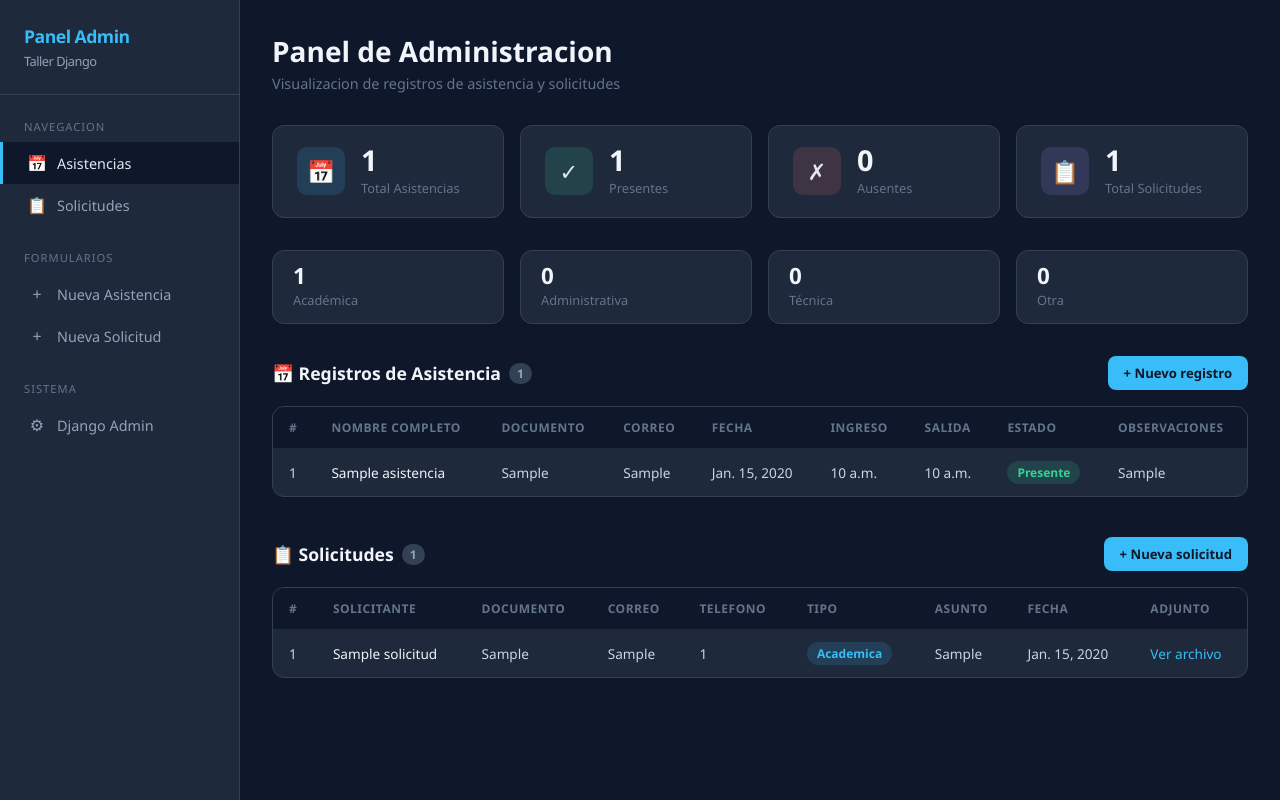
After one commit to matheuruales/taller_formularios_nombre_estudiantes, a Django app: page / in a window 1280 px wide. The commit adds this page. Run offline with Django 5.2, Linux system fonts and the light colour scheme; tables that the repository leaves empty hold one stand-in row (values such as "Sample post").

Commit message:
dashboard

```diff
--- a/asistencia/forms.py
+++ b/asistencia/forms.py
@@ -3,6 +3,8 @@ from .models import Asistencia
 
 
 class AsistenciaForm(forms.ModelForm):
+    presente = forms.BooleanField(required=False)
+
     class Meta:
         model = Asistencia
         fields = [
--- /dev/null
+++ b/dashboard/apps.py
@@ -0,0 +1,6 @@
+from django.apps import AppConfig
+
+
+class DashboardConfig(AppConfig):
+    default_auto_field = 'django.db.models.BigAutoField'
+    name = 'dashboard'
--- /dev/null
+++ b/dashboard/templates/dashboard/index.html
@@ -0,0 +1,386 @@
+<!DOCTYPE html>
+<html lang="es">
+<head>
+  <meta charset="UTF-8" />
+  <meta name="viewport" content="width=device-width, initial-scale=1.0"/>
+  <title>Dashboard - Panel de Administracion</title>
+  <style>
+    *, *::before, *::after { box-sizing: border-box; margin: 0; padding: 0; }
+
+    body {
+      font-family: 'Segoe UI', system-ui, sans-serif;
+      background: #0f172a;
+      color: #e2e8f0;
+      min-height: 100vh;
+    }
+
+    /* ---- SIDEBAR ---- */
+    .sidebar {
+      position: fixed;
+      top: 0; left: 0;
+      width: 240px;
+      height: 100vh;
+      background: #1e293b;
+      border-right: 1px solid #334155;
+      display: flex;
+      flex-direction: column;
+      padding: 24px 0;
+      z-index: 100;
+    }
+    .sidebar-logo {
+      padding: 0 24px 24px;
+      border-bottom: 1px solid #334155;
+      font-size: 1.1rem;
+      font-weight: 700;
+      color: #38bdf8;
+      letter-spacing: -0.5px;
+    }
+    .sidebar-logo span { color: #94a3b8; font-weight: 400; font-size: 0.8rem; display: block; margin-top: 4px; }
+    .sidebar-nav { padding: 16px 0; flex: 1; }
+    .nav-label { padding: 8px 24px; font-size: 0.7rem; text-transform: uppercase; letter-spacing: 1px; color: #64748b; }
+    .nav-link {
+      display: flex; align-items: center; gap: 10px;
+      padding: 10px 24px;
+      color: #94a3b8;
+      text-decoration: none;
+      font-size: 0.9rem;
+      transition: all 0.15s;
+      border-left: 3px solid transparent;
+    }
+    .nav-link:hover, .nav-link.active {
+      color: #e2e8f0;
+      background: #0f172a;
+      border-left-color: #38bdf8;
+    }
+    .nav-icon { font-size: 1rem; width: 20px; text-align: center; }
+
+    /* ---- MAIN CONTENT ---- */
+    .main { margin-left: 240px; padding: 32px; }
+
+    .page-header { margin-bottom: 32px; }
+    .page-header h1 { font-size: 1.75rem; font-weight: 700; color: #f1f5f9; }
+    .page-header p { color: #64748b; font-size: 0.9rem; margin-top: 4px; }
+
+    /* ---- STAT CARDS ---- */
+    .stats-grid {
+      display: grid;
+      grid-template-columns: repeat(auto-fit, minmax(200px, 1fr));
+      gap: 16px;
+      margin-bottom: 32px;
+    }
+    .stat-card {
+      background: #1e293b;
+      border: 1px solid #334155;
+      border-radius: 12px;
+      padding: 20px 24px;
+      display: flex;
+      align-items: center;
+      gap: 16px;
+    }
+    .stat-icon {
+      width: 48px; height: 48px;
+      border-radius: 10px;
+      display: flex; align-items: center; justify-content: center;
+      font-size: 1.4rem;
+      flex-shrink: 0;
+    }
+    .stat-icon.blue  { background: rgba(56,189,248,0.15); }
+    .stat-icon.green { background: rgba(52,211,153,0.15); }
+    .stat-icon.red   { background: rgba(248,113,113,0.15); }
+    .stat-icon.purple{ background: rgba(167,139,250,0.15); }
+    .stat-value { font-size: 1.8rem; font-weight: 700; color: #f1f5f9; line-height: 1; }
+    .stat-label { font-size: 0.8rem; color: #64748b; margin-top: 4px; }
+
+    /* ---- SECTION TABS ---- */
+    .section { margin-bottom: 40px; }
+    .section-header {
+      display: flex; align-items: center; justify-content: space-between;
+      margin-bottom: 16px;
+    }
+    .section-title {
+      font-size: 1.1rem; font-weight: 600; color: #f1f5f9;
+      display: flex; align-items: center; gap: 8px;
+    }
+    .badge {
+      background: #334155;
+      color: #94a3b8;
+      font-size: 0.75rem;
+      padding: 2px 8px;
+      border-radius: 999px;
+    }
+    .btn-add {
+      padding: 8px 16px;
+      background: #38bdf8;
+      color: #0f172a;
+      border-radius: 8px;
+      text-decoration: none;
+      font-size: 0.82rem;
+      font-weight: 600;
+      transition: background 0.15s;
+    }
+    .btn-add:hover { background: #7dd3fc; }
+
+    /* ---- TABLE ---- */
+    .table-wrap {
+      background: #1e293b;
+      border: 1px solid #334155;
+      border-radius: 12px;
+      overflow: hidden;
+    }
+    table { width: 100%; border-collapse: collapse; font-size: 0.85rem; }
+    thead tr { background: #0f172a; }
+    thead th {
+      padding: 12px 16px;
+      text-align: left;
+      font-size: 0.75rem;
+      text-transform: uppercase;
+      letter-spacing: 0.5px;
+      color: #64748b;
+      font-weight: 600;
+    }
+    tbody tr { border-top: 1px solid #1e293b; transition: background 0.1s; }
+    tbody tr:hover { background: #263348; }
+    td { padding: 12px 16px; color: #cbd5e1; vertical-align: middle; }
+    td.name { color: #f1f5f9; font-weight: 500; }
+
+    .pill {
+      display: inline-block;
+      padding: 3px 10px;
+      border-radius: 999px;
+      font-size: 0.75rem;
+      font-weight: 600;
+    }
+    .pill-green  { background: rgba(52,211,153,0.15); color: #34d399; }
+    .pill-red    { background: rgba(248,113,113,0.15); color: #f87171; }
+    .pill-blue   { background: rgba(56,189,248,0.15);  color: #38bdf8; }
+    .pill-purple { background: rgba(167,139,250,0.15); color: #a78bfa; }
+    .pill-orange { background: rgba(251,146,60,0.15);  color: #fb923c; }
+    .pill-gray   { background: rgba(100,116,139,0.15); color: #94a3b8; }
+
+    .empty-row td {
+      text-align: center;
+      padding: 32px;
+      color: #475569;
+    }
+
+    /* ---- TIPO MAP ---- */
+    /* chips for solicitud types */
+
+    /* ---- RESPONSIVE ---- */
+    @media (max-width: 900px) {
+      .sidebar { width: 64px; }
+      .sidebar-logo, .nav-label { display: none; }
+      .nav-link { padding: 12px; justify-content: center; }
+      .nav-link span { display: none; }
+      .main { margin-left: 64px; padding: 20px; }
+    }
+  </style>
+</head>
+<body>
+
+<!-- SIDEBAR -->
+<nav class="sidebar">
+  <div class="sidebar-logo">
+    Panel Admin
+    <span>Taller Django</span>
+  </div>
+  <div class="sidebar-nav">
+    <div class="nav-label">Navegacion</div>
+    <a href="#asistencias" class="nav-link active">
+      <span class="nav-icon">&#128197;</span>
+      <span>Asistencias</span>
+    </a>
+    <a href="#solicitudes" class="nav-link">
+      <span class="nav-icon">&#128203;</span>
+      <span>Solicitudes</span>
+    </a>
+    <div class="nav-label" style="margin-top:16px;">Formularios</div>
+    <a href="/asistencia/" class="nav-link">
+      <span class="nav-icon">&#43;</span>
+      <span>Nueva Asistencia</span>
+    </a>
+    <a href="/solicitudes/" class="nav-link">
+      <span class="nav-icon">&#43;</span>
+      <span>Nueva Solicitud</span>
+    </a>
+    <div class="nav-label" style="margin-top:16px;">Sistema</div>
+    <a href="/admin/" class="nav-link">
+      <span class="nav-icon">&#9881;</span>
+      <span>Django Admin</span>
+    </a>
+  </div>
+</nav>
+
+<!-- MAIN -->
+<main class="main">
+
+  <div class="page-header">
+    <h1>Panel de Administracion</h1>
+    <p>Visualizacion de registros de asistencia y solicitudes</p>
+  </div>
+
+  <!-- STAT CARDS -->
+  <div class="stats-grid">
+    <div class="stat-card">
+      <div class="stat-icon blue">&#128197;</div>
+      <div>
+        <div class="stat-value">{{ total_asistencias }}</div>
+        <div class="stat-label">Total Asistencias</div>
+      </div>
+    </div>
+    <div class="stat-card">
+      <div class="stat-icon green">&#10003;</div>
+      <div>
+        <div class="stat-value">{{ total_presentes }}</div>
+        <div class="stat-label">Presentes</div>
+      </div>
+    </div>
+    <div class="stat-card">
+      <div class="stat-icon red">&#10007;</div>
+      <div>
+        <div class="stat-value">{{ total_ausentes }}</div>
+        <div class="stat-label">Ausentes</div>
+      </div>
+    </div>
+    <div class="stat-card">
+      <div class="stat-icon purple">&#128203;</div>
+      <div>
+        <div class="stat-value">{{ total_solicitudes }}</div>
+        <div class="stat-label">Total Solicitudes</div>
+      </div>
+    </div>
+  </div>
+
+  <!-- SOLICITUDES POR TIPO -->
+  {% if total_solicitudes %}
+  <div class="stats-grid" style="margin-bottom:32px;">
+    {% for tipo, count in solicitudes_por_tipo.items %}
+    <div class="stat-card" style="padding:14px 20px;">
+      <div>
+        <div class="stat-value" style="font-size:1.4rem;">{{ count }}</div>
+        <div class="stat-label">{{ tipo }}</div>
+      </div>
+    </div>
+    {% endfor %}
+  </div>
+  {% endif %}
+
+  <!-- TABLE: ASISTENCIAS -->
+  <div class="section" id="asistencias">
+    <div class="section-header">
+      <div class="section-title">
+        &#128197; Registros de Asistencia
+        <span class="badge">{{ total_asistencias }}</span>
+      </div>
+      <a href="/asistencia/" class="btn-add">+ Nuevo registro</a>
+    </div>
+    <div class="table-wrap">
+      <table>
+        <thead>
+          <tr>
+            <th>#</th>
+            <th>Nombre Completo</th>
+            <th>Documento</th>
+            <th>Correo</th>
+            <th>Fecha</th>
+            <th>Ingreso</th>
+            <th>Salida</th>
+            <th>Estado</th>
+            <th>Observaciones</th>
+          </tr>
+        </thead>
+        <tbody>
+          {% for a in asistencias %}
+          <tr>
+            <td>{{ forloop.counter }}</td>
+            <td class="name">{{ a.nombre_completo }}</td>
+            <td>{{ a.documento_identidad }}</td>
+            <td>{{ a.correo_electronico }}</td>
+            <td>{{ a.fecha_asistencia }}</td>
+            <td>{{ a.hora_ingreso }}</td>
+            <td>{{ a.hora_salida }}</td>
+            <td>
+              {% if a.presente %}
+                <span class="pill pill-green">Presente</span>
+              {% else %}
+                <span class="pill pill-red">Ausente</span>
+              {% endif %}
+            </td>
+            <td>{{ a.observaciones|default:"-" }}</td>
+          </tr>
+          {% empty %}
+          <tr class="empty-row">
+            <td colspan="9">No hay registros de asistencia aun.</td>
+          </tr>
+          {% endfor %}
+        </tbody>
+      </table>
+    </div>
+  </div>
+
+  <!-- TABLE: SOLICITUDES -->
+  <div class="section" id="solicitudes">
+    <div class="section-header">
+      <div class="section-title">
+        &#128203; Solicitudes
+        <span class="badge">{{ total_solicitudes }}</span>
+      </div>
+      <a href="/solicitudes/" class="btn-add">+ Nueva solicitud</a>
+    </div>
+    <div class="table-wrap">
+      <table>
+        <thead>
+          <tr>
+            <th>#</th>
+            <th>Solicitante</th>
+            <th>Documento</th>
+            <th>Correo</th>
+            <th>Telefono</th>
+            <th>Tipo</th>
+            <th>Asunto</th>
+            <th>Fecha</th>
+            <th>Adjunto</th>
+          </tr>
+        </thead>
+        <tbody>
+          {% for s in solicitudes %}
+          <tr>
+            <td>{{ forloop.counter }}</td>
+            <td class="name">{{ s.nombre_solicitante }}</td>
+            <td>{{ s.documento_identidad }}</td>
+            <td>{{ s.correo_electronico }}</td>
+            <td>{{ s.telefono_contacto }}</td>
+            <td>
+              {% if s.tipo_solicitud == 'academica' %}
+                <span class="pill pill-blue">Academica</span>
+              {% elif s.tipo_solicitud == 'administrativa' %}
+                <span class="pill pill-purple">Administrativa</span>
+              {% elif s.tipo_solicitud == 'tecnica' %}
+                <span class="pill pill-orange">Tecnica</span>
+              {% else %}
+                <span class="pill pill-gray">Otra</span>
+              {% endif %}
+            </td>
+            <td>{{ s.asunto }}</td>
+            <td>{{ s.fecha_solicitud }}</td>
+            <td>
+              {% if s.archivo_adjunto %}
+                <a href="{{ s.archivo_adjunto.url }}" target="_blank" style="color:#38bdf8;text-decoration:none;">Ver archivo</a>
+              {% else %}
+                -
+              {% endif %}
+            </td>
+          </tr>
+          {% empty %}
+          <tr class="empty-row">
+            <td colspan="9">No hay solicitudes registradas aun.</td>
+          </tr>
+          {% endfor %}
+        </tbody>
+      </table>
+    </div>
+  </div>
+
+</main>
+</body>
+</html>
--- /dev/null
+++ b/dashboard/urls.py
@@ -0,0 +1,8 @@
+from django.urls import path
+from . import views
+
+app_name = 'dashboard'
+
+urlpatterns = [
+    path('', views.dashboard, name='index'),
+]
--- /dev/null
+++ b/dashboard/views.py
@@ -0,0 +1,31 @@
+from django.shortcuts import render
+from asistencia.models import Asistencia
+from solicitudes.models import Solicitud
+
+
+def dashboard(request):
+    asistencias = Asistencia.objects.all().order_by('-fecha_asistencia')
+    solicitudes = Solicitud.objects.all().order_by('-fecha_solicitud')
+
+    total_asistencias = asistencias.count()
+    total_presentes = asistencias.filter(presente=True).count()
+    total_ausentes = asistencias.filter(presente=False).count()
+    total_solicitudes = solicitudes.count()
+
+    solicitudes_por_tipo = {
+        'Académica': solicitudes.filter(tipo_solicitud='academica').count(),
+        'Administrativa': solicitudes.filter(tipo_solicitud='administrativa').count(),
+        'Técnica': solicitudes.filter(tipo_solicitud='tecnica').count(),
+        'Otra': solicitudes.filter(tipo_solicitud='otra').count(),
+    }
+
+    context = {
+        'asistencias': asistencias,
+        'solicitudes': solicitudes,
+        'total_asistencias': total_asistencias,
+        'total_presentes': total_presentes,
+        'total_ausentes': total_ausentes,
+        'total_solicitudes': total_solicitudes,
+        'solicitudes_por_tipo': solicitudes_por_tipo,
+    }
+    return render(request, 'dashboard/index.html', context)
--- a/taller_formularios_nombre_estudiantes/settings.py
+++ b/taller_formularios_nombre_estudiantes/settings.py
@@ -39,6 +39,7 @@ INSTALLED_APPS = [
     'django.contrib.staticfiles',
     'asistencia',
     'solicitudes',
+    'dashboard',
 ]
 
 MIDDLEWARE = [
--- a/taller_formularios_nombre_estudiantes/urls.py
+++ b/taller_formularios_nombre_estudiantes/urls.py
@@ -21,6 +21,7 @@ from django.conf.urls.static import static
 
 urlpatterns = [
     path('admin/', admin.site.urls),
+    path('', include('dashboard.urls')),
     path('asistencia/', include('asistencia.urls')),
     path('solicitudes/', include('solicitudes.urls')),
 ] + static(settings.MEDIA_URL, document_root=settings.MEDIA_ROOT)
```
Also changed, not shown: asistencia/templates/asistencia/formulario.html (+7 -0 lines), solicitudes/templates/solicitudes/formulario.html (+7 -0 lines), dashboard/__init__.py (added), 1 other file.
